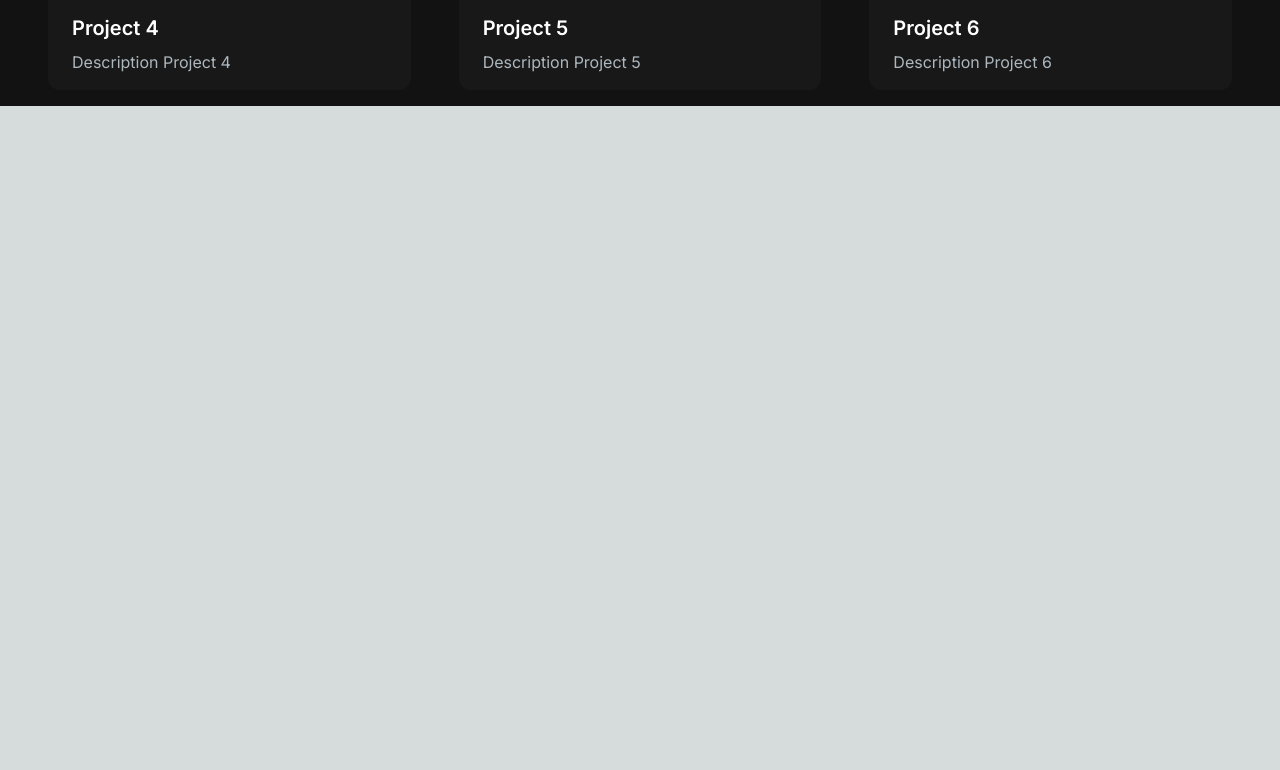
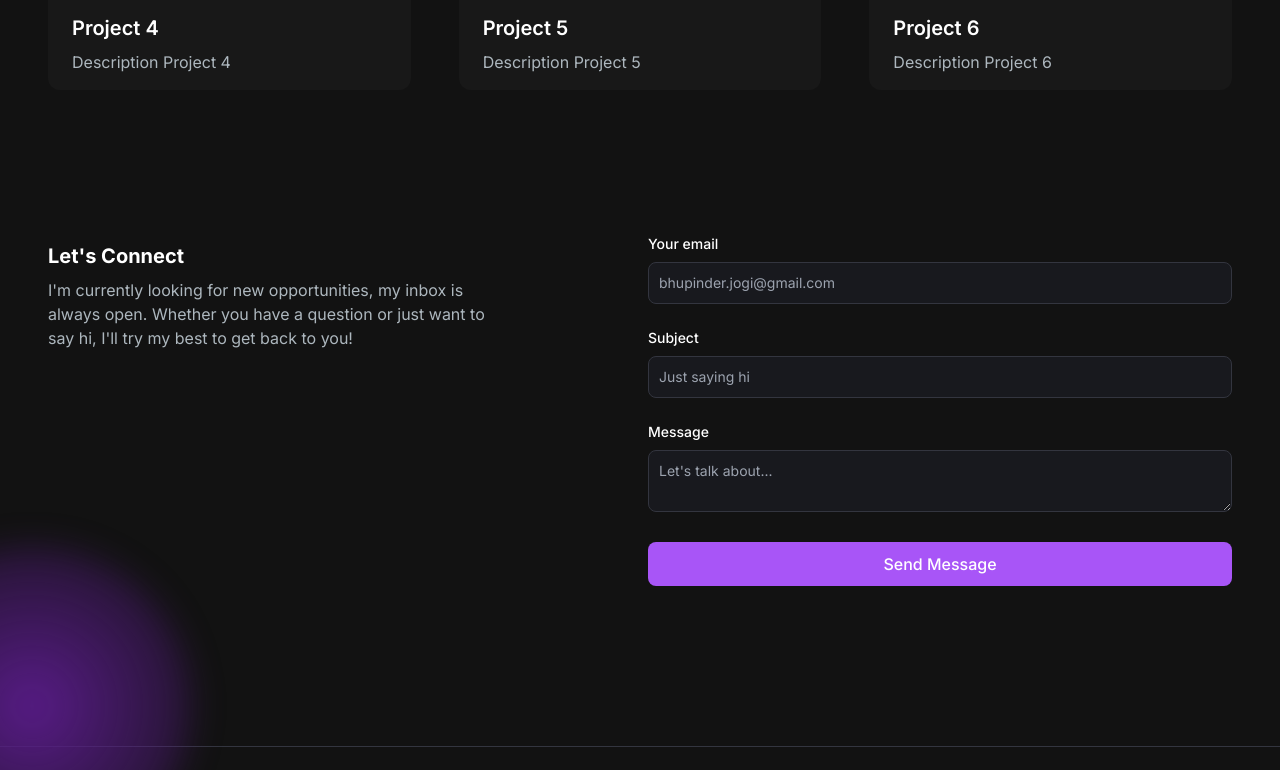
Before and after one commit to vishal6969/portfolio-website, a Next.js app: page / in a window 1280 px wide. Shown: the part 2027-2797 px from the top of the page. Before the commit the page ends 2133 px from the top, so only its background shows below. Built offline with nearby package versions, Linux system fonts and the light colour scheme.

Commit message:
add: contact section

```diff
--- a/src/app/page.tsx
+++ b/src/app/page.tsx
@@ -1,4 +1,6 @@
 import AboutSection from "@/components/AboutSection";
+import ContactSection from "@/components/ContactSection";
+import Footer from "@/components/Footer";
 import HeroSection from "@/components/HeroSection";
 import Navbar from "@/components/Navbar";
 import ProjectSection from "@/components/ProjectSection";
@@ -10,8 +12,10 @@ export default function Home() {
       <div className="container mt-24 px-12 py-4 mx-auto">
         <HeroSection />
         <AboutSection />
-        <ProjectSection/>
+        <ProjectSection />
+        <ContactSection />
       </div>
+      <Footer/>
     </main>
   );
 }
--- a/src/components/AboutSection.tsx
+++ b/src/components/AboutSection.tsx
@@ -58,7 +58,7 @@ const AboutSection = () => {
 
   return (
     <section className="text-white">
-      <div className="md:grid md:grid-cols-2 gap-8 xl:gap-16 items-center px-4 py-8 sm:py-16 xl:px-16">
+      <div className="md:grid md:grid-cols-2 gap-8 xl:gap-16 items-center md:px-4 py-8 sm:py-16 xl:px-16">
         <Image
           src={"/images/about-me.jpg"}
           height={500}
--- /dev/null
+++ b/src/components/ContactSection.tsx
@@ -0,0 +1,103 @@
+"use client";
+import React, { FormEvent, useState} from "react";
+
+const ContactSection = () => {
+  const [formSubmitted, setFormSubmitted] = useState(false);
+  const [isLoading, setIsLoading] = useState(false);
+
+  const resetForm = (
+    email: HTMLFormElement,
+    subject: HTMLFormElement,
+    message: HTMLFormElement
+  ) => {
+    email.value = "";
+    subject.value = "";
+    message.value = "";
+    setIsLoading(false);
+  };
+
+  const handleFormSubmit = async (event: FormEvent<HTMLFormElement>) => {
+    event.preventDefault();
+    const { email, subject, message } = event.currentTarget;
+    setFormSubmitted(true);
+    resetForm(email, subject, message);
+  };
+
+  return (
+    <section className="grid md:grid-cols-2 my-12 py-24 gap-4 relative">
+      <div className="bg-[radial-gradient(ellipse_at_center,_var(--tw-gradient-stops))] from-purple-900 to-transparent rounded-full h-80 w-80 z-0 blur-lg absolute top-3/4 -left-4 transform -translate-x-1/2 -translate-1/2"></div>
+      <div>
+        <h5 className="text-xl font-bold text-white my-2">Let's Connect</h5>
+        <p className="text-[#adb7be] mb-8 max-w-md">
+          I'm currently looking for new opportunities, my inbox is always open.
+          Whether you have a question or just want to say hi, I'll try my best
+          to get back to you!
+        </p>
+      </div>
+      <div>
+        <form className="flex flex-col" onSubmit={handleFormSubmit}>
+          <div className="mb-6">
+            <label
+              htmlFor="email"
+              className="text-white block text-sm font-medium mb-2"
+            >
+              Your email
+            </label>
+            <input
+              name="email"
+              type="email"
+              id="email"
+              required
+              placeholder="bhupinder.jogi@gmail.com"
+              className="bg-[#18191e] border border-[#33353f] focus:border-white text-gray-100 text-sm rounded-lg w-full p-2.5"
+            />
+          </div>
+          <div className="mb-6">
+            <label
+              htmlFor="subject"
+              className="text-white block text-sm font-medium mb-2"
+            >
+              Subject
+            </label>
+            <input
+              name="subject"
+              type="text"
+              id="subject"
+              required
+              placeholder="Just saying hi"
+              className="bg-[#18191e] border border-[#33353f] focus:border-white text-gray-100 text-sm rounded-lg w-full p-2.5"
+            />
+          </div>
+          <div className="mb-6">
+            <label
+              htmlFor="message"
+              className="text-white block text-sm font-medium mb-2"
+            >
+              Message
+            </label>
+            <textarea
+              name="message"
+              id="message"
+              placeholder="Let's talk about..."
+              className="bg-[#18191e] border border-[#33353f] focus:border-white text-gray-100 text-sm rounded-lg w-full p-2.5"
+            />
+          </div>
+          <button
+            onClick={() => setIsLoading(true)}
+            type="submit"
+            className="bg-purple-500 hover:bg-purple-600 text-white font-medium py-2.5 px-5 rounded-lg w-full"
+          >
+            Send Message
+          </button>
+          {formSubmitted ? (
+            <p className="flex flex-row text-green-500 text-sm mt-4 justify-center">
+              Email sent successfully!
+            </p>
+          ) : null}
+        </form>
+      </div>
+    </section>
+  );
+};
+
+export default ContactSection;
--- a/src/components/ProjectSection.tsx
+++ b/src/components/ProjectSection.tsx
@@ -70,7 +70,7 @@ const ProjectSection = () => {
   );
   return (
     <section>
-      <h1 className="text-center text-4xl font-bold text-white mt-4 mb-8 md:mb-12">
+      <h1 className="text-left md:text-center text-4xl font-bold text-white mt-4 mb-8 md:mb-12">
         My Projects
       </h1>
       <div className="flex flex-row justify-center items-center gap-2 text-white py-6">
```
Also changed, not shown: src/components/Footer.tsx (added, +25 -0 lines), public/images/github.svg (added), public/images/linkedin.svg (added).
